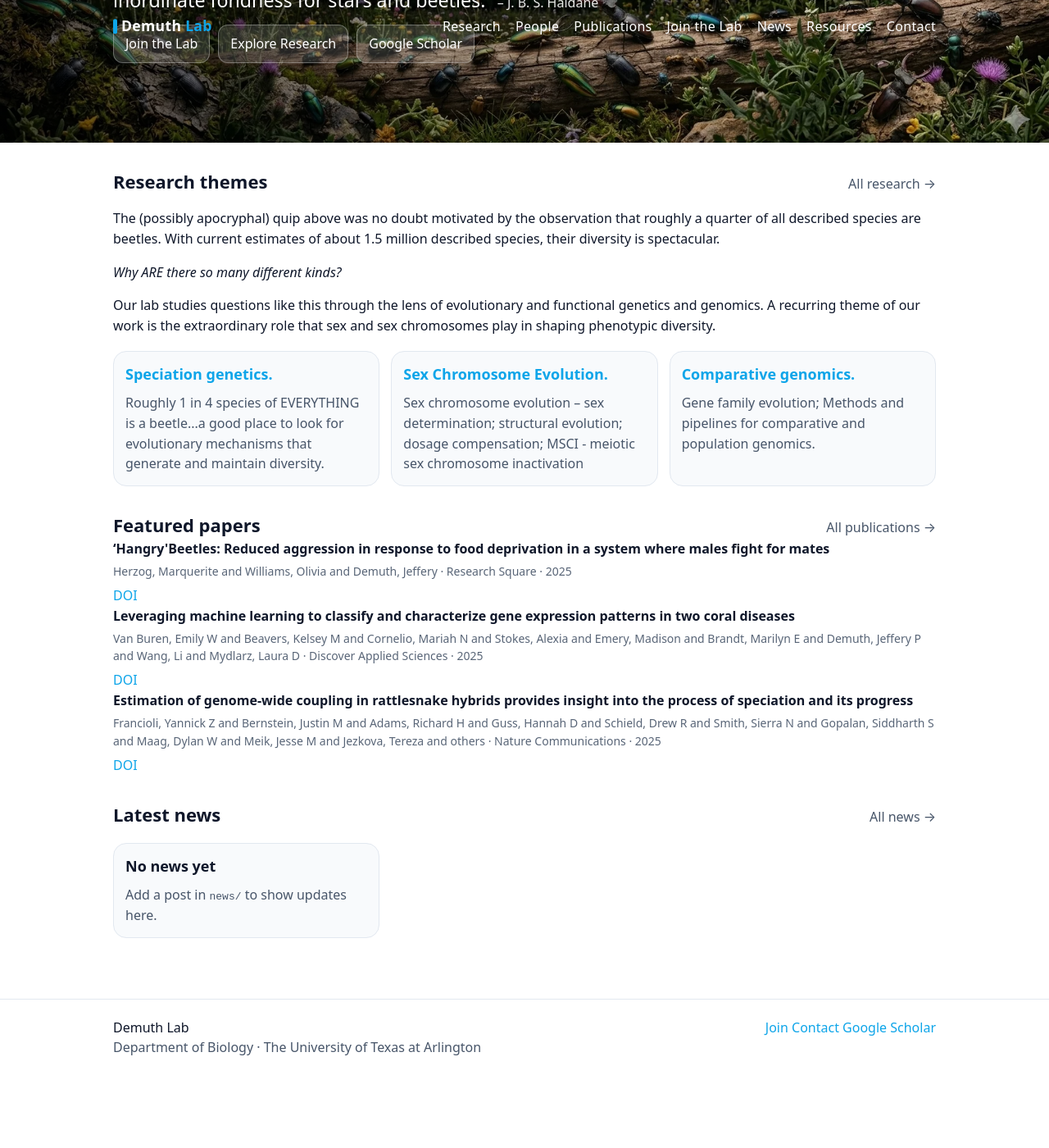
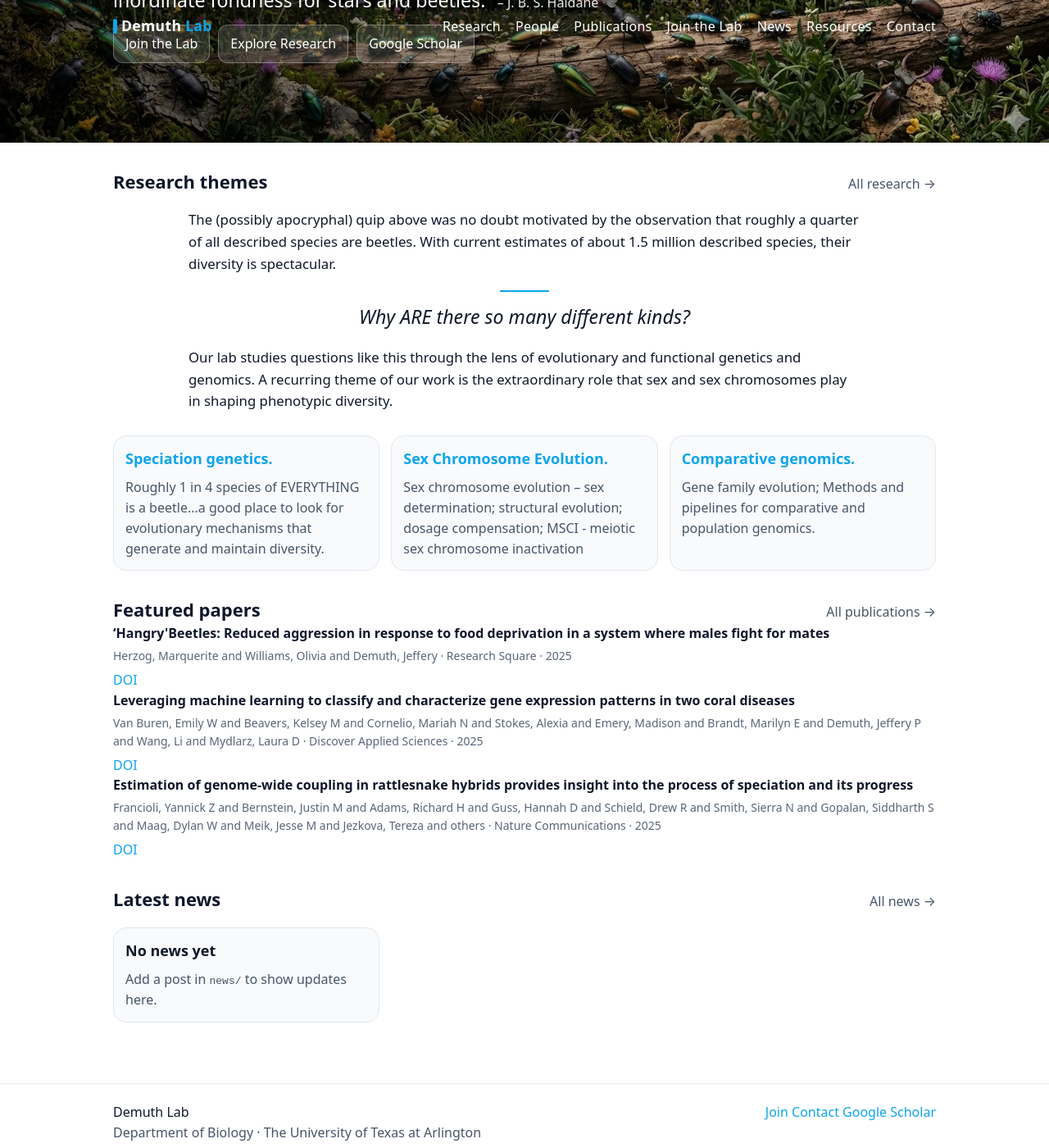
Before and after one commit to demuth-lab/demuth-lab.github.io, a Jekyll site: the page built from index.md, in a window 1280 px wide and 1400 px high, scrolled down 226 px. Shown: the whole window at 82% size. Built offline with Jekyll 4.4.1, drawn with Linux system fonts in a browser that asks for light colours; before the commit the page ends 1538 px from its top, so only the background shows below that.

Commit message:
Update main.css

```diff
--- a/assets/css/main.css
+++ b/assets/css/main.css
@@ -842,3 +842,30 @@ a:hover{text-decoration:underline}
 .home .site-header.scrolled .nav-toggle span{
   background:var(--fg);
 }
+
+/* =========================
+   Research Themes Text on Home page
+   ========================= */
+.research-intro{
+  max-width:820px;
+  margin:0 auto 28px auto;
+  text-align:left;
+  font-size:1.05rem;
+  line-height:1.6;
+}
+
+.research-question{
+  text-align:center;
+  font-size:1.45rem;
+  margin:18px 0 18px 0;
+  font-weight:500;
+}
+
+.research-question::before{
+  content:"";
+  display:block;
+  width:60px;
+  height:2px;
+  background:var(--accent);
+  margin:0 auto 12px auto;
+}
```
